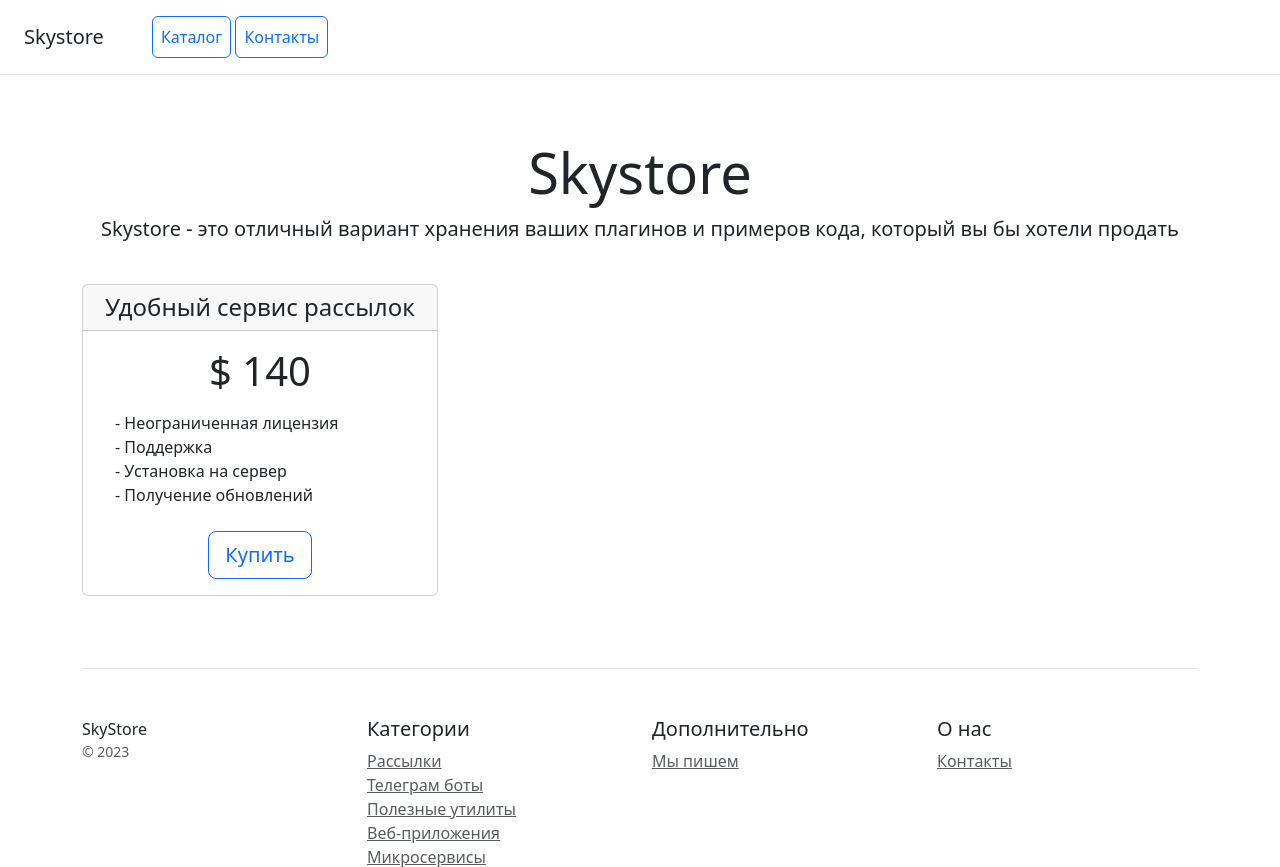
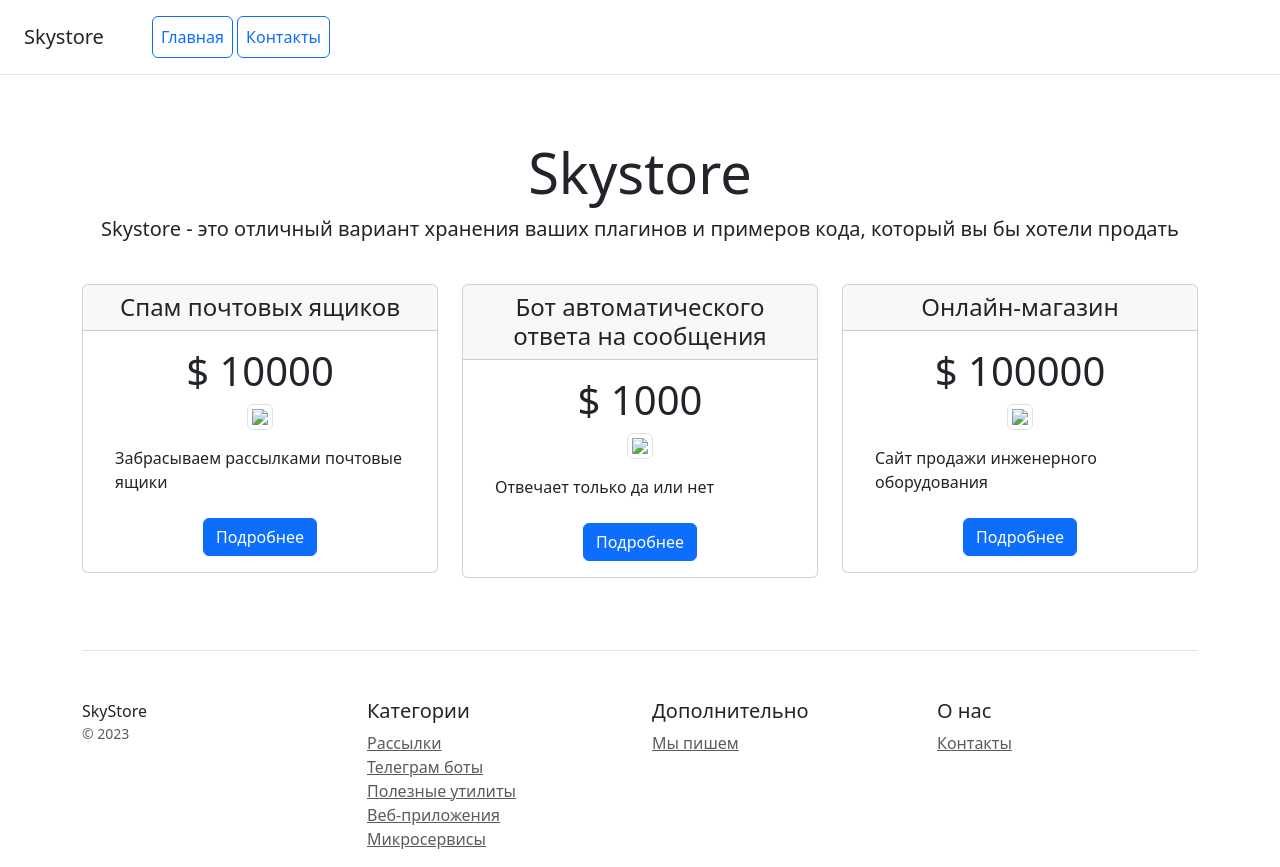
Before and after one commit to IliaGirko/online_store, a Django app: template catalog/templates/home.html in a window 1280 px wide. Shown: the top 867 px of the page. Run offline with Django 5.2, Linux system fonts and the light colour scheme; the template is opened without the code that fills it: values that come from a table or form of the project are taken from there, others are empty; data comes from the database, SQL or seed files in the repository.

Commit message:
Task03 copmlited

```diff
--- a/catalog/management/commands/initial_db_fixture.py
+++ b/catalog/management/commands/initial_db_fixture.py
@@ -1,6 +1,8 @@
+from django.core.management import call_command
 from django.core.management.base import BaseCommand
-from django.core.management import call_command
-from catalog.models import Product, Category
+
+from catalog.models import Category, Product
+
 
 class Command(BaseCommand):
     help = "load data from fixture"
--- a/catalog/models.py
+++ b/catalog/models.py
@@ -1,10 +1,18 @@
 from django.db import models
+
 
 class Product(models.Model):
     name = models.CharField(max_length=150, verbose_name="Наименование")
     description = models.TextField(verbose_name="Описание", null=True, blank=True)
     image = models.ImageField(verbose_name="Фото", null=True, blank=True)
-    category = models.ForeignKey("Category", on_delete=models.CASCADE, related_name="category", verbose_name="Категория", null=True, blank=True,)
+    category = models.ForeignKey(
+        "Category",
+        on_delete=models.CASCADE,
+        related_name="category",
+        verbose_name="Категория",
+        null=True,
+        blank=True,
+    )
     price = models.IntegerField(verbose_name="Цена")
     created_at = models.DateTimeField(verbose_name="Дата создания")
     updated_at = models.DateTimeField(verbose_name="Дата последнего изменения")
@@ -22,7 +30,7 @@ class Category(models.Model):
     description = models.TextField(verbose_name="Описание", null=True, blank=True)
 
     def __str__(self):
-        return f"Категория {self.name}"
+        return f"{self.name}"
 
     class Meta:
         verbose_name = "Категория"
--- /dev/null
+++ b/catalog/templates/base.html
@@ -0,0 +1,47 @@
+<!doctype html>
+<html lang="en">
+<head>
+    <meta charset="utf-8">
+    <meta name="viewport" content="width=device-width, initial-scale=1.0">
+    <title>Skystore</title>
+    <link type="text/css" href="/static/css/bootstrap.min.css" rel="stylesheet">
+</head>
+<body>
+
+{% include "header.html" %}
+
+{% block content %}{% endblock %}
+
+    <footer class="pt-4 my-md-5 pt-md-5 border-top">
+        <div class="row">
+            <div class="col-12 col-md">
+                SkyStore
+                <small class="d-block mb-3 text-muted">&copy; 2023</small>
+            </div>
+            <div class="col-6 col-md">
+                <h5>Категории</h5>
+                <ul class="list-unstyled text-small">
+                    <li><a class="text-muted" href="#">Рассылки</a></li>
+                    <li><a class="text-muted" href="#">Телеграм боты</a></li>
+                    <li><a class="text-muted" href="#">Полезные утилиты</a></li>
+                    <li><a class="text-muted" href="#">Веб-приложения</a></li>
+                    <li><a class="text-muted" href="#">Микросервисы</a></li>
+                </ul>
+            </div>
+            <div class="col-6 col-md">
+                <h5>Дополнительно</h5>
+                <ul class="list-unstyled text-small">
+                    <li><a class="text-muted" href="#">Мы пишем</a></li>
+                </ul>
+            </div>
+            <div class="col-6 col-md">
+                <h5>О нас</h5>
+                <ul class="list-unstyled text-small">
+                    <li><a class="text-muted" href="/contacts/">Контакты</a></li>
+                </ul>
+            </div>
+        </div>
+    </footer>
+<script src="/static/js/bootstrap.bundle.min.js" type="text/javascript"></script>
+</body>
+</html>
--- a/catalog/templates/header.html
+++ b/catalog/templates/header.html
@@ -1,7 +1,7 @@
 <div class="d-flex flex-column flex-md-row align-items-center p-3 px-md-4 mb-3 bg-white border-bottom box-shadow">
     <h5 class="my-0 mr-md-auto font-weight-normal">Skystore</h5>
     <nav class="ms-5">
-        <a class="p-2 btn btn-outline-primary" href="/">Каталог</a>
+        <a class="p-2 btn btn-outline-primary" href="{% url 'catalog:home' %}">Главная</a>
         <a class="p-2 btn btn-outline-primary" href="/contacts/">Контакты</a>
     </nav>
 </div>
--- a/catalog/templates/home.html
+++ b/catalog/templates/home.html
@@ -1,73 +1,29 @@
-<!doctype html>
-<html lang="en">
-<head>
-    <meta charset="utf-8">
-    <meta name="viewport" content="width=device-width, initial-scale=1.0">
-    <title>Skystore</title>
-    <link type="text/css" href="/static/css/bootstrap.min.css" rel="stylesheet">
-</head>
-<body>
-
-{% include "header.html" %}
-
+{% extends "base.html" %}
+{% load my_tags %}
+{% block content %}
 <div class="pricing-header px-3 py-3 pt-md-5 pb-md-4 mx-auto text-center">
     <h1 class="display-4">Skystore</h1>
     <p class="lead">Skystore - это отличный вариант хранения ваших плагинов и примеров кода, который вы бы хотели
         продать</p>
 </div>
-
 <div class="container">
     <div class="row text-center">
+        {% for product in products %}
         <div class="col-4">
             <div class="card mb-4 box-shadow">
                 <div class="card-header">
-                    <h4 class="my-0 font-weight-normal">Удобный сервис рассылок</h4>
+                    <h4 class="my-0 font-weight-normal">{{ product.name }}</h4>
                 </div>
                 <div class="card-body">
-                    <h1 class="card-title pricing-card-title">$ 140</h1>
+                    <h1 class="card-title pricing-card-title">$ {{ product.price }}</h1>
+                    <img src="{{ product.image | media_filter }}" class="img-thumbnail">
                     <ul class="list-unstyled mt-3 mb-4 text-start m-3">
-                        <li>- Неограниченная лицензия</li>
-                        <li>- Поддержка</li>
-                        <li>- Установка на сервер</li>
-                        <li>- Получение обновлений</li>
+                        <p>{{ product.description|truncatechars:100}}</p>
                     </ul>
-                    <button type="button" class="btn btn-lg btn-block btn-outline-primary">Купить</button>
+                    <a class="btn btn-primary" href="{% url 'catalog:get_product' product.pk %}" role="button">Подробнее</a>
                 </div>
             </div>
         </div>
+        {% endfor %}
     </div>
-
-    <footer class="pt-4 my-md-5 pt-md-5 border-top">
-        <div class="row">
-            <div class="col-12 col-md">
-                SkyStore
-                <small class="d-block mb-3 text-muted">&copy; 2023</small>
-            </div>
-            <div class="col-6 col-md">
-                <h5>Категории</h5>
-                <ul class="list-unstyled text-small">
-                    <li><a class="text-muted" href="#">Рассылки</a></li>
-                    <li><a class="text-muted" href="#">Телеграм боты</a></li>
-                    <li><a class="text-muted" href="#">Полезные утилиты</a></li>
-                    <li><a class="text-muted" href="#">Веб-приложения</a></li>
-                    <li><a class="text-muted" href="#">Микросервисы</a></li>
-                </ul>
-            </div>
-            <div class="col-6 col-md">
-                <h5>Дополнительно</h5>
-                <ul class="list-unstyled text-small">
-                    <li><a class="text-muted" href="#">Мы пишем</a></li>
-                </ul>
-            </div>
-            <div class="col-6 col-md">
-                <h5>О нас</h5>
-                <ul class="list-unstyled text-small">
-                    <li><a class="text-muted" href="/contacts/">Контакты</a></li>
-                </ul>
-            </div>
-        </div>
-    </footer>
-</div>
-<script src="/static/js/bootstrap.bundle.min.js" type="text/javascript"></script>
-</body>
-</html>
+{% endblock %}
--- /dev/null
+++ b/catalog/templatetags/my_tags.py
@@ -0,0 +1,10 @@
+from django import template
+
+register = template.Library()
+
+
+@register.filter()
+def media_filter(path):
+    if path:
+        return f"/media/{path}/"
+    return "#"
--- a/catalog/urls.py
+++ b/catalog/urls.py
@@ -1,5 +1,7 @@
 from django.urls import path
+
 from catalog.apps import CatalogConfig
+
 from . import views
 
 app_name = CatalogConfig.name
@@ -7,5 +9,5 @@ app_name = CatalogConfig.name
 urlpatterns = [
     path("home/", views.home, name="home"),
     path("contacts/", views.contacts, name="contacts"),
-    path("get_product/", views.get_product, name="get_product"),
+    path("get_product/<int:pk>/", views.get_product, name="get_product"),
 ]
--- a/config/settings.py
+++ b/config/settings.py
@@ -9,8 +9,10 @@ https://docs.djangoproject.com/en/5.1/topics/settings/
 For the full list of settings and their values, see
 https://docs.djangoproject.com/en/5.1/ref/settings/
 """
+
 import os
 from pathlib import Path
+
 from dotenv import load_dotenv
 
 load_dotenv()
@@ -126,7 +128,7 @@ USE_TZ = True
 
 STATIC_URL = "static/"
 
-STATICFILES_DIR = (BASE_DIR / "static")
+STATICFILES_DIR = BASE_DIR / "static"
 
 MEDIA_URL = "/media/"
 
--- a/config/urls.py
+++ b/config/urls.py
@@ -15,10 +15,15 @@ Including another URLconf
     2. Add a URL to urlpatterns:  path('blog/', include('blog.urls'))
 """
 
+from django.conf import settings
+from django.conf.urls.static import static
 from django.contrib import admin
-from django.urls import path, include
+from django.urls import include, path
 
 urlpatterns = [
     path("admin/", admin.site.urls),
     path("", include("catalog.urls", namespace="catalog")),
 ]
+
+if settings.DEBUG:
+    urlpatterns += static(settings.MEDIA_URL, document_root=settings.MEDIA_ROOT)
```
Also changed, not shown: catalog/admin.py (+17 -4 lines), catalog/templates/contacts.html (+3 -51 lines), catalog/templates/get_product.html (+30 -10 lines), catalog/views.py (+7 -4 lines), media/e61b89480e78efe58118fcbfca3cdc42.jpg (added), media/inzhenernoe-oborudovanie.jpg (added), media/pochtoviy-yashik-v-amerikanskom-stile.jpg (added).
